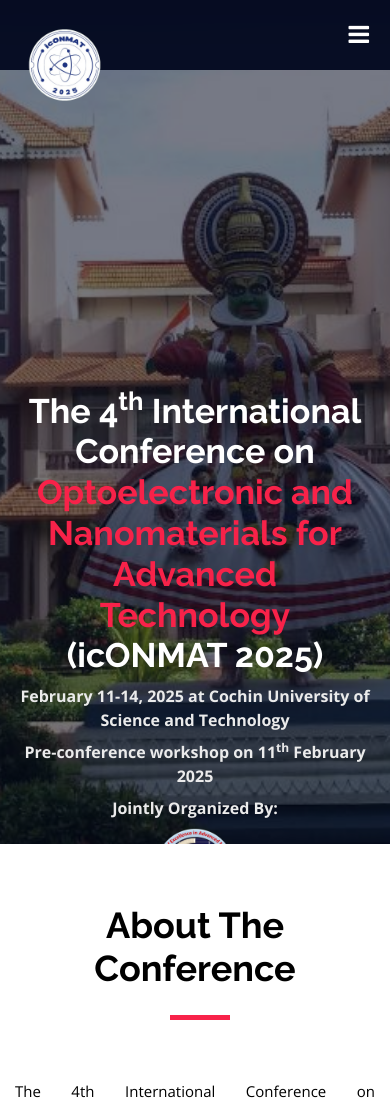
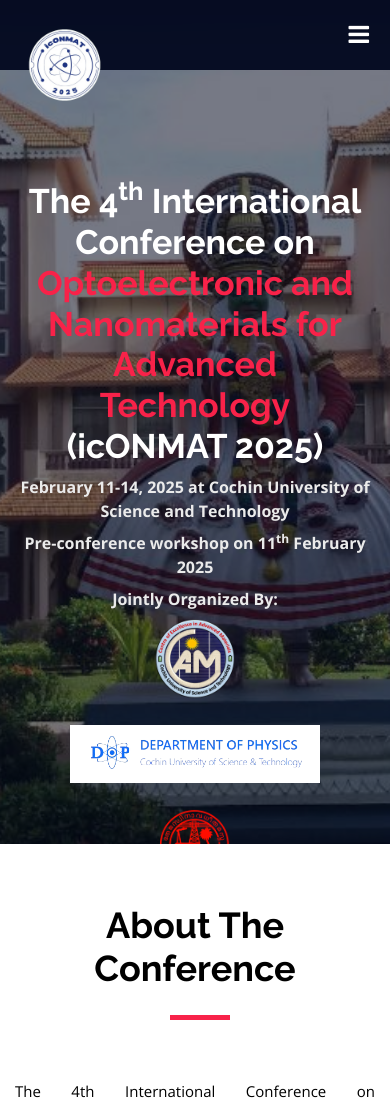
Before and after one commit to VarshaShaheen/IconMat, a Django app: template templates/home/home.html in a window 390 px wide. Shown: the top 1103 px of the page. Run offline with Django 5.2, Linux system fonts and the light colour scheme; the template is opened without the code that fills it, so the values that code supplies are empty; parts of the project's set-up code (start-up, migrations or seed data) failed here and were passed over; some libraries are stand-ins or nearby versions.

Commit message:
intro fix

```diff
--- a/static/css/style.css
+++ b/static/css/style.css
@@ -1537,7 +1537,6 @@ body.mobile-nav-active #mobile-nav-toggle {
 
     #intro .intro-container {
         top: 150px;
-        height: 120vh;
     }
 
     #intro h1 {
```
